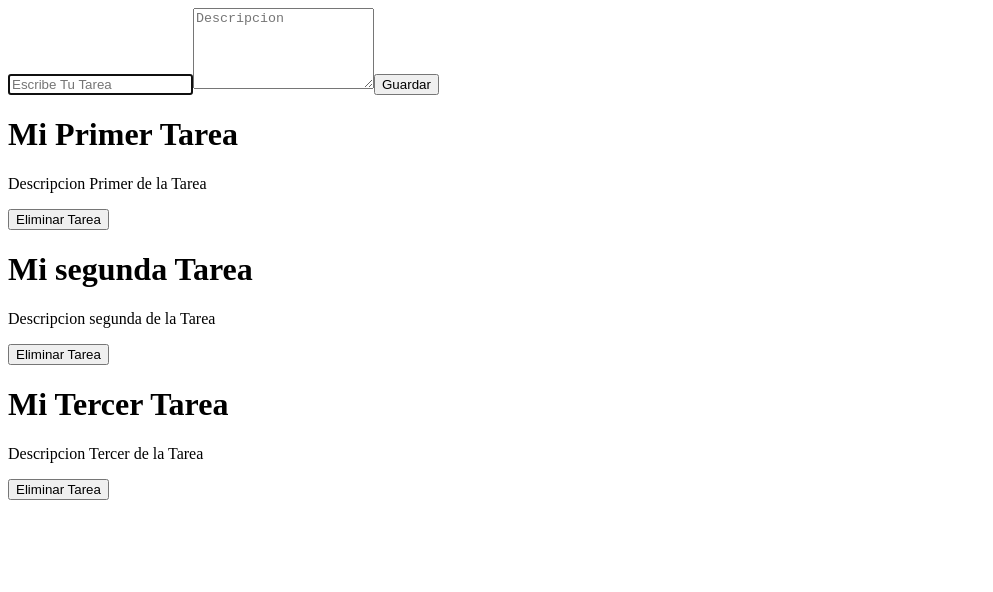
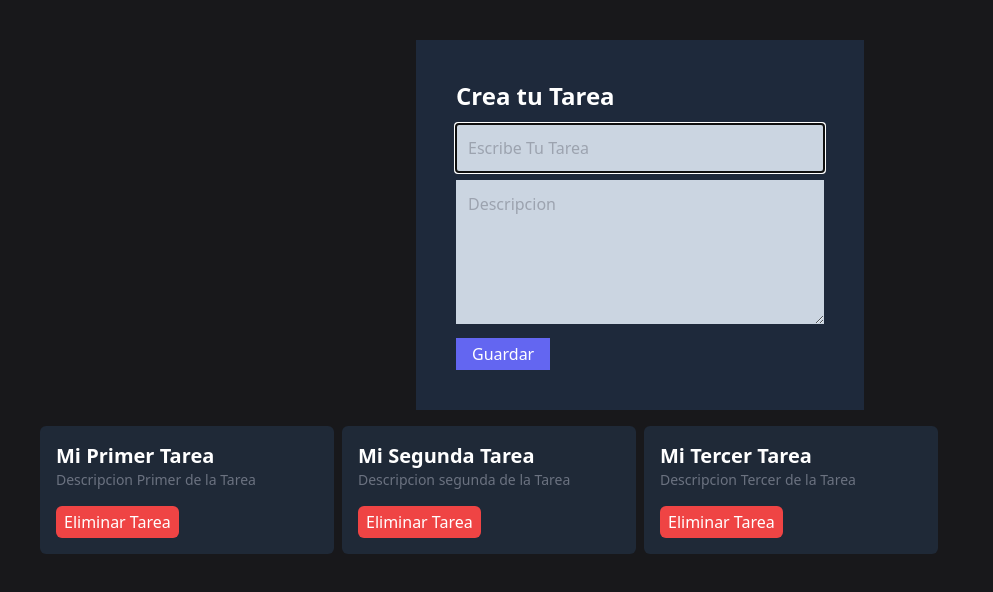
Before and after one commit to Digruttola2468/courseReact_web, a React (Vite) app: page / in a window 1280 px wide. Shown: the top 592 px of the page, without its empty margins (0-993 px from the left). Built offline with nearby package versions, Linux system fonts and the light colour scheme.

Commit message:
TailwindCss

```diff
--- a/package.json
+++ b/package.json
@@ -16,6 +16,9 @@
     "@types/react": "^18.0.27",
     "@types/react-dom": "^18.0.10",
     "@vitejs/plugin-react": "^3.1.0",
+    "autoprefixer": "^10.4.14",
+    "postcss": "^8.4.21",
+    "tailwindcss": "^3.2.7",
     "vite": "^4.1.0"
   }
 }
--- /dev/null
+++ b/postcss.config.cjs
@@ -0,0 +1,6 @@
+module.exports = {
+  plugins: {
+    tailwindcss: {},
+    autoprefixer: {},
+  },
+}
--- a/src/App.jsx
+++ b/src/App.jsx
@@ -3,10 +3,12 @@ import TaskForm from "./components/TaskForm";
 
 function App() {
   return (
-    <div>
-      <TaskForm />
-      <TaskLi />
-    </div>
+    <main className="bg-zinc-900 h-screen">
+      <div className="container mx-auto p-10">
+        <TaskForm />
+        <TaskLi />
+      </div>
+    </main>
   );
 }
 export default App;
--- a/src/components/TaskCard.jsx
+++ b/src/components/TaskCard.jsx
@@ -1,16 +1,20 @@
-import {useContext} from 'react';
-import { TaskContext } from '../context/TaskContext';
+import { useContext } from "react";
+import { TaskContext } from "../context/TaskContext";
 
 function TaskCard({ task }) {
-
   const { deleteTask } = useContext(TaskContext);
 
   return (
-    <div>
-      <h1>{task.title}</h1>
-      <p>{task.description}</p>
+    <div className="bg-gray-800 text-white p-4 rounded-md">
+      <h1 className="text-xl font-bold capitalize">{task.title}</h1>
+      <p className="text-gray-500 text-sm">{task.description}</p>
 
-      <button onClick={() => deleteTask(task.id)}>Eliminar Tarea</button>
+      <button
+        className="bg-red-500 px-2 py-1 rounded-md mt-4 hover:bg-red-400"
+        onClick={() => deleteTask(task.id)}
+      >
+        Eliminar Tarea
+      </button>
     </div>
   );
 }
--- a/src/components/TaskForm.jsx
+++ b/src/components/TaskForm.jsx
@@ -1,32 +1,45 @@
 import { useState, useContext } from "react";
-import { TaskContext } from '../context/TaskContext';
+import { TaskContext } from "../context/TaskContext";
 
 export default function TaskForm() {
-
-    const [title, setTitle] = useState("")
-    const [descripcion, setDescripcion] = useState("")
+  const [title, setTitle] = useState("");
+  const [descripcion, setDescripcion] = useState("");
 
   const { createTask } = useContext(TaskContext);
 
-    const handleSubmit = (e )=> {
+  const handleSubmit = (e) => {
     e.preventDefault();
 
     createTask({
-          title,descripcion
+      title,
+      descripcion,
     });
 
-        setTitle('');
-        setDescripcion('');
-    }
+    setTitle("");
+    setDescripcion("");
+  };
   return (
-    <form onSubmit={handleSubmit}>
-      <input type="text" placeholder="Escribe Tu Tarea"
-        onChange={e => setTitle(e.target.value)}
+    <div className="max-w-md mx-auto">
+      <form onSubmit={handleSubmit} className="bg-slate-800 p-10 mb-4">
+        <h1 className="text-2xl font-bold text-white mb-3">Crea tu Tarea</h1>
+        <input
+          type="text"
+          placeholder="Escribe Tu Tarea"
+          onChange={(e) => setTitle(e.target.value)}
           value={title}
+          className="bg-slate-300 p-3 w-full mb-2"
           autoFocus
         />
-      <textarea name="" id="" placeholder="Descripcion" cols="20" rows="5" onChange={e => setDescripcion(e.target.value)} value={descripcion}></textarea>
-      <button>Guardar</button>
+        <textarea
+          className="bg-slate-300 p-3 w-full mb-2"
+          placeholder="Descripcion"
+          cols="20"
+          rows="5"
+          onChange={(e) => setDescripcion(e.target.value)}
+          value={descripcion}
+        ></textarea>
+        <button className="bg-indigo-500 px-4 py-1 text-white">Guardar</button>
       </form>
+    </div>
   );
 }
--- a/src/components/TaskList.jsx
+++ b/src/components/TaskList.jsx
@@ -7,11 +7,12 @@ function TaskList() {
   const {tasks} = useContext(TaskContext)
 
   if (tasks.length === 0) {
-    return <h1>No hay Tareas</h1>;
+    return <h1 className='text-white text-4xl font-bold text-center
+    '>No hay Tareas</h1>;
   }
 
   return (
-    <div>
+    <div className="grid grid-cols-4 gap-2">
       {tasks.map((task) => (
         <TaskCard key={task.id} task={task} />
       ))}
--- a/src/index.css
+++ b/src/index.css
@@ -0,0 +1,3 @@
+@tailwind base;
+@tailwind components;
+@tailwind utilities;
--- /dev/null
+++ b/tailwind.config.cjs
@@ -0,0 +1,11 @@
+/** @type {import('tailwindcss').Config} */
+module.exports = {
+  content: [
+    "./index.html",
+    "./src/**/*.{js,ts,jsx,tsx}",
+  ],
+  theme: {
+    extend: {},
+  },
+  plugins: [],
+}
```
Also changed, not shown: 2 other files (tests, documents, lock files or other folders). Lines whose indentation alone changed are shown as unchanged.
